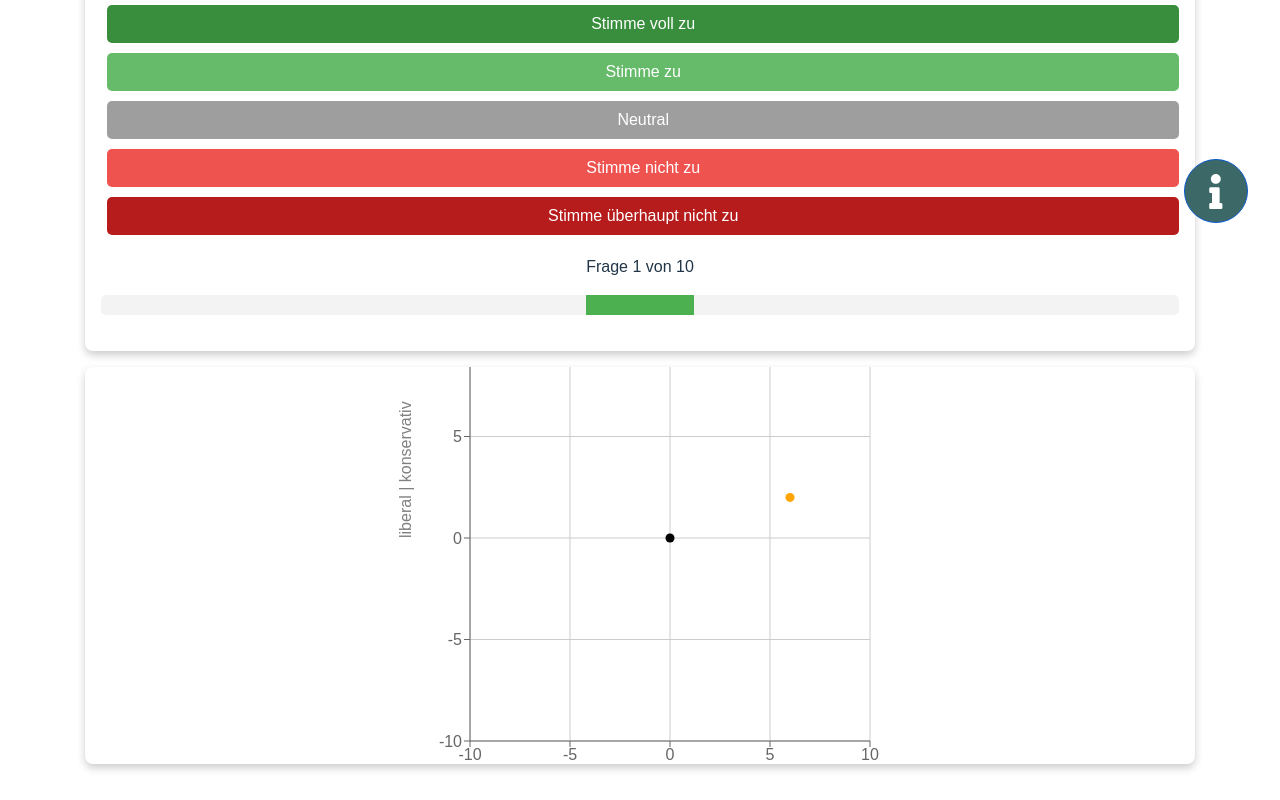
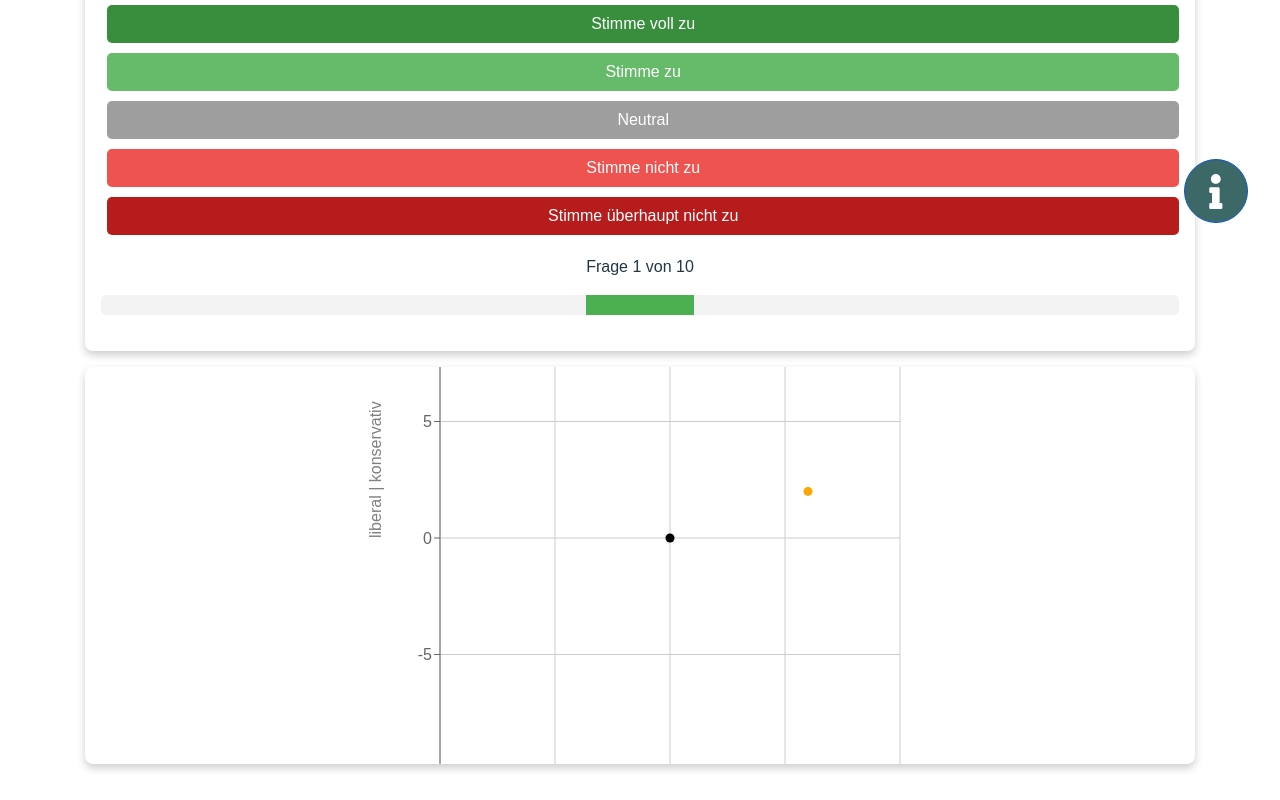
Before and after one commit to ChristianScheub/Typescript_PolitikKompass, a React (Vite) app: page / in a window 1280 px wide. Shown: the part 417-1217 px from the top of the page. Built offline with nearby package versions, Linux system fonts and the light colour scheme.

Commit message:
make coordinateSystem bigger

```diff
--- a/src/components/CoordinateSystem/CoordinateSystem.tsx
+++ b/src/components/CoordinateSystem/CoordinateSystem.tsx
@@ -31,13 +31,13 @@ const partiesData = [
 const CoordinateSystem: React.FC<CoordinateSystemProps> = ({
   userCoordinate,
 }) => {
-  const [chartSize, setChartSize] = useState(300); // Kleinere Initialgröße
+  const [chartSize, setChartSize] = useState(550); // Kleinere Initialgröße
 
   // Funktion zum Aktualisieren der Größe
   const updateChartSize = () => {
     const containerWidth = window.innerWidth * 0.7;
     const containerHeight = window.innerHeight * 0.7;
-    const newSize = Math.min(containerWidth, containerHeight, 500); // Maximalgröße von 500px
+    const newSize = Math.min(containerWidth, containerHeight, 900); // Maximalgröße von 500px
     setChartSize(Math.max(newSize, 200)); // Mindestgröße von 200px
   };
 
--- a/src/components/QuestionList.tsx
+++ b/src/components/QuestionList.tsx
@@ -59,7 +59,7 @@ const QuestionList: React.FC<QuestionListProps> = ({
           </button>
         </div>
 
-        {hasAnswered && <p>Diese Frage wurde bereits beantwortet.</p>}
+        {hasAnswered && <b>Diese Frage wurde bereits beantwortet.</b>}
         <QuestionComponent question={question} onAnswer={onAnswer} />
         <ProgressBar current={currentQuestionIndex + 1} total={totalQuestions} />
       </Card>
```
